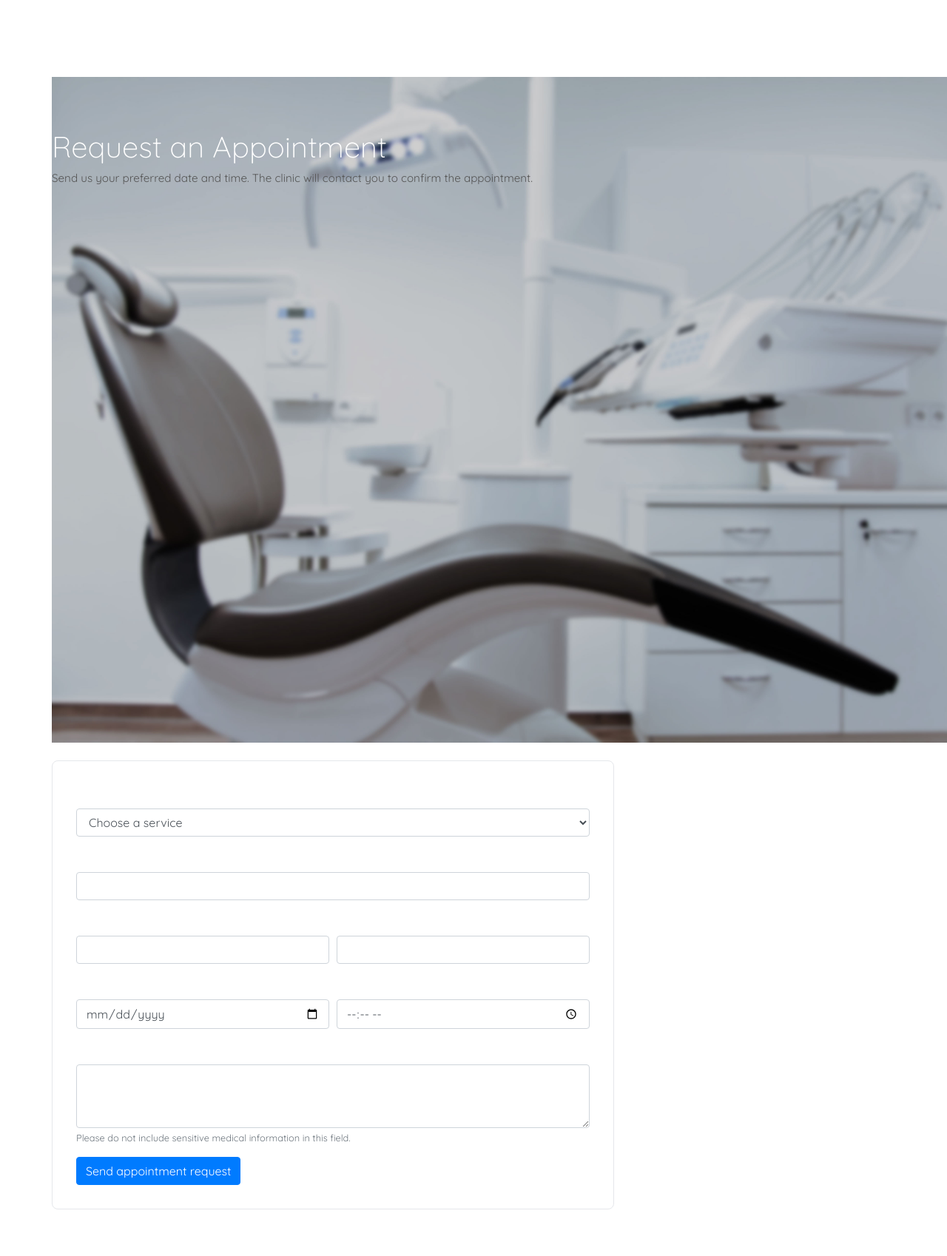
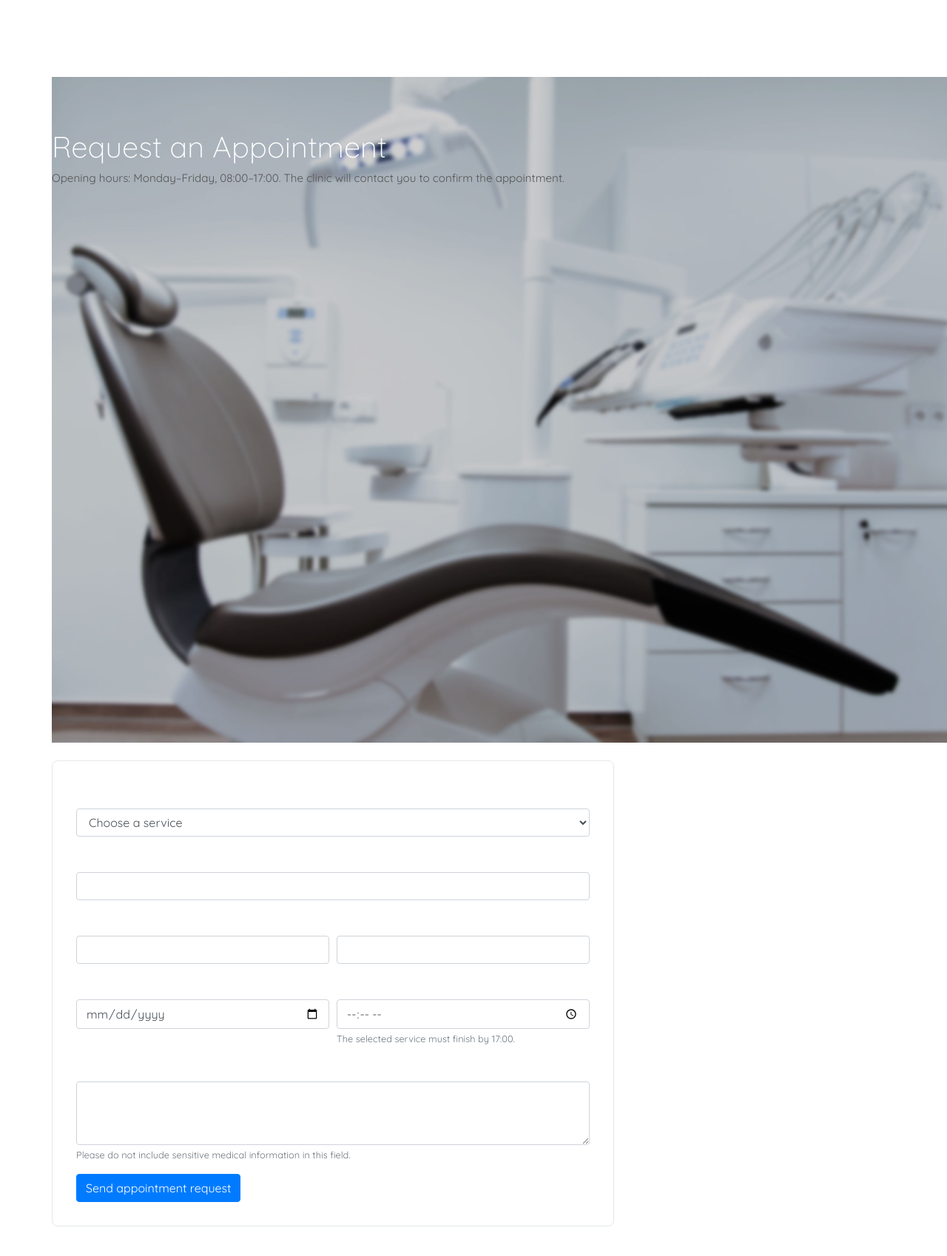
Before and after one commit to gfodor85/dentico, a PHP site: page /booking.php in a window 1280 px wide; the page is wider, and only the part inside the window is pictured. Shown: the top 1698 px of that part at 74% size. Before the commit the page ends 1635 px from the top of that part, so only its background shows below. Run offline with PHP 8.4, Linux system fonts and the light colour scheme; data comes from the database, SQL or seed files in the repository.

Commit message:
Validate appointment requests against opening hours

```diff
--- a/booking.php
+++ b/booking.php
@@ -99,13 +99,24 @@ if ($_SERVER['REQUEST_METHOD'] === 'POST' && !$databaseError) {
     if ($errors === []) {
         try {
             $serviceCheck = $pdo->prepare(
-                'SELECT id FROM services WHERE id = :id AND is_active = 1'
+                'SELECT id, duration_minutes FROM services WHERE id = :id AND is_active = 1'
             );
             $serviceCheck->execute(['id' => $serviceId]);
+            $selectedService = $serviceCheck->fetch();
 
-            if (!$serviceCheck->fetch()) {
+            if (!$selectedService) {
                 $errors[] = 'That service is no longer available. Please select another service.';
             } else {
+                $startMinutes = (int) substr($form['requested_time'], 0, 2) * 60
+                    + (int) substr($form['requested_time'], 3, 2);
+                $endMinutes = $startMinutes + (int) $selectedService['duration_minutes'];
+
+                if ($startMinutes < 8 * 60 || $endMinutes > 17 * 60) {
+                    $errors[] = 'The selected service must start at or after 08:00 and finish by 17:00.';
+                }
+            }
+
+            if ($errors === []) {
                 $insert = $pdo->prepare(
                     'INSERT INTO appointment_requests
                         (service_id, patient_name, email, phone, requested_date, requested_time, message)
@@ -161,7 +172,7 @@ if ($_SERVER['REQUEST_METHOD'] === 'POST' && !$databaseError) {
         <p><a href="index.php">&larr; Back to Dentico homepage</a></p>
         <header class="mb-4">
             <h1>Request an Appointment</h1>
-            <p class="booking-note">Send us your preferred date and time. The clinic will contact you to confirm the appointment.</p>
+            <p class="booking-note">Opening hours: Monday–Friday, 08:00–17:00. The clinic will contact you to confirm the appointment.</p>
         </header>
 
         <?php if ($databaseError): ?>
@@ -226,7 +237,8 @@ if ($_SERVER['REQUEST_METHOD'] === 'POST' && !$databaseError) {
                     </div>
                     <div class="form-group col-md-6">
                         <label for="requested_time">Preferred time</label>
-                        <input class="form-control" id="requested_time" name="requested_time" type="time" value="<?= bookingEscape($form['requested_time']) ?>" required>
+                        <input class="form-control" id="requested_time" name="requested_time" type="time" min="08:00" max="16:59" value="<?= bookingEscape($form['requested_time']) ?>" required>
+                        <small class="form-text text-muted">The selected service must finish by 17:00.</small>
                     </div>
                 </div>
 
```
